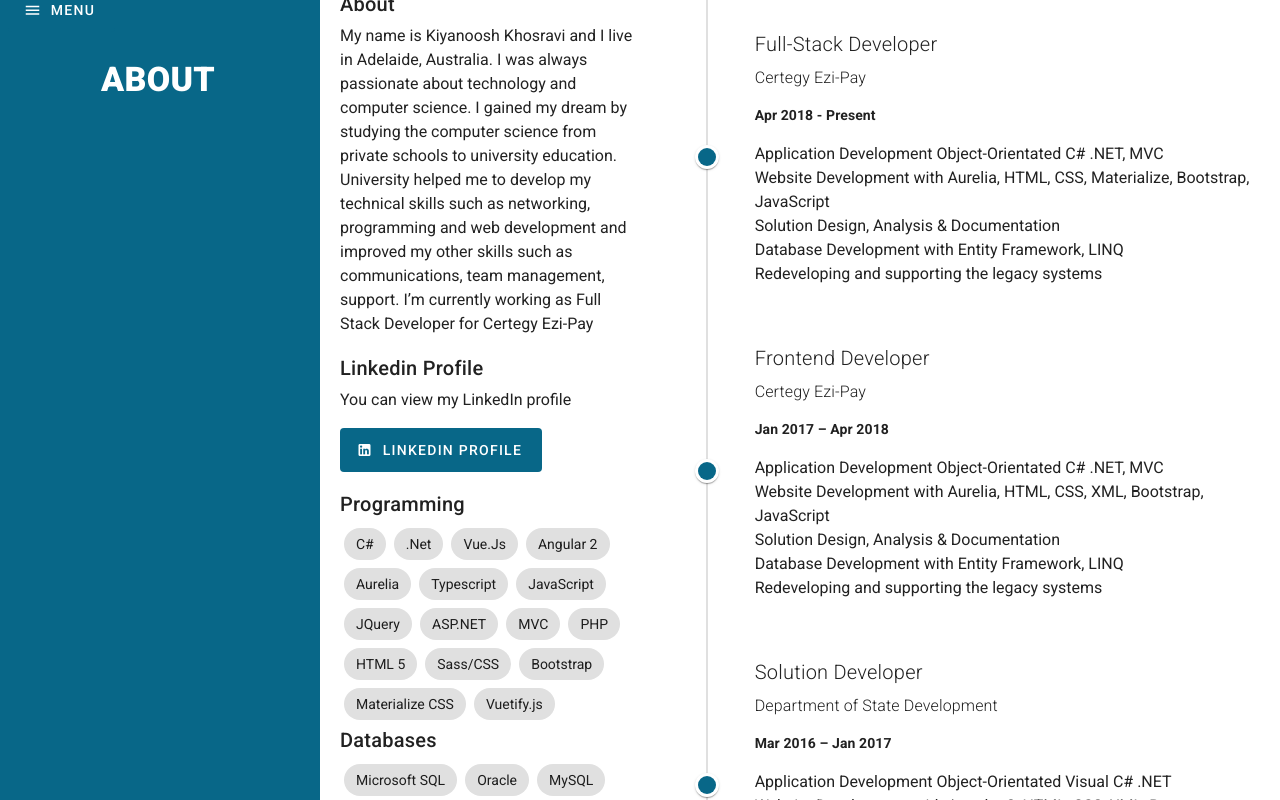
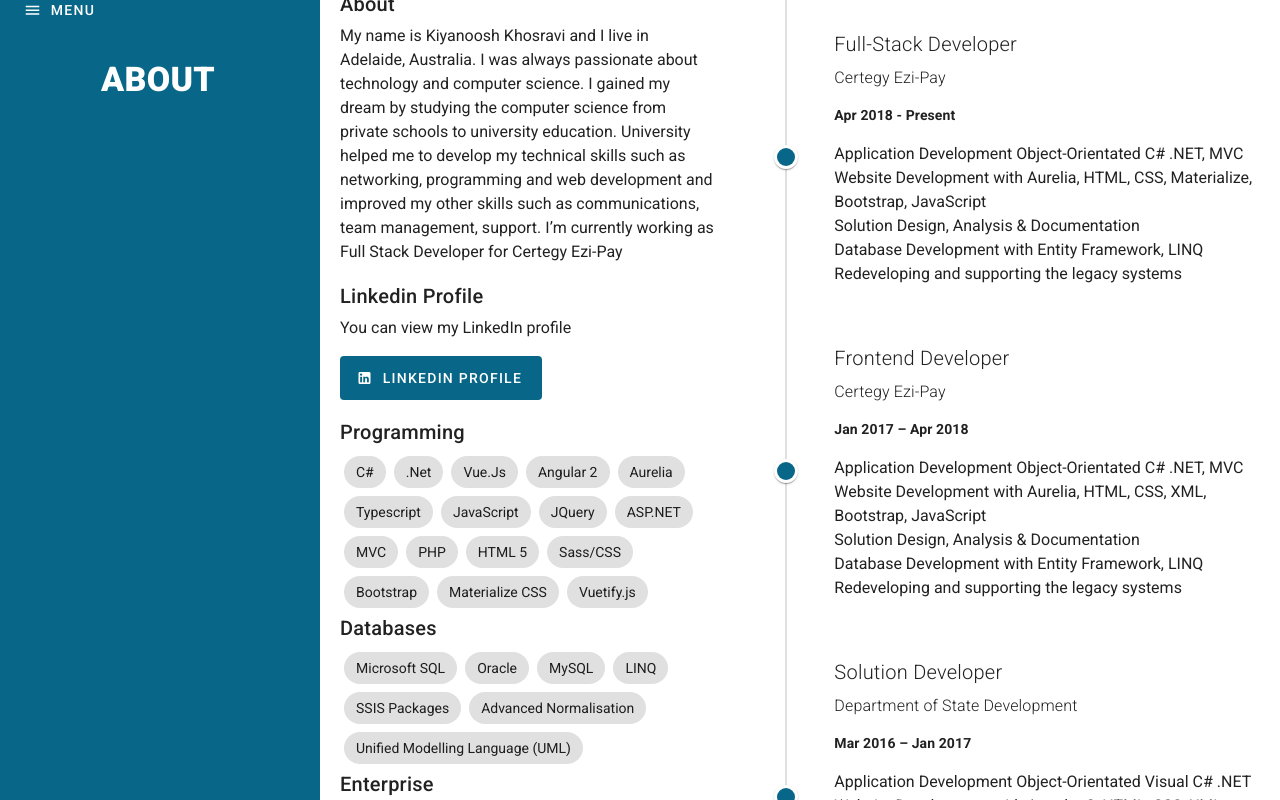
Before and after one commit to kiyanooshkh/kk-vue-portfolio, a Vue app: page /about in a window 1280 px wide. Shown: the top 800 px of the page. Built offline with nearby package versions, Linux system fonts and the light colour scheme.

Commit message:
update and fix build issue

```diff
--- a/src/views/About.vue
+++ b/src/views/About.vue
@@ -16,7 +16,7 @@
         </v-col>
         <v-col cols="12" md="12" lg="9" class="pt-0 pb-0 px-5">
           <v-row class="slide-right">
-            <v-col cols="12" md="4" class="text-center">
+            <v-col cols="12" md="5" class="text-center">
               <div class="mb-4 text-left">
                 <p class="title mb-1">About</p>
                 <p>My name is Kiyanoosh Khosravi and I live in Adelaide, Australia. I was always passionate about technology and computer science. I gained my dream by studying the computer science from private schools to university education. University helped me to develop my technical skills such as networking, programming and web development and improved my other skills such as communications, team management, support. I’m currently working as Full Stack Developer for Certegy Ezi-Pay</p>
@@ -27,9 +27,9 @@
                   <span>Linkedin Profile</span>
                 </v-btn>
               </div>
-              <Skills />
+              <WorkSkills />
             </v-col>
-            <v-col cols="12" md="8" class="text-center">
+            <v-col cols="12" md="7" class="text-center">
               <Timeline />
             </v-col>
           </v-row>
@@ -42,10 +42,10 @@
 <script>
 import Navbar from "../components/Navbar";
 import Timeline from "../components/Timeline";
-import Skills from "../components/Skills";
+import WorkSkills from "../components/WorkSkills";
 
 export default {
-  components: { Navbar, Timeline, Skills },
+  components: { Navbar, Timeline, WorkSkills },
   data() {
     return {
       noRadius: true
```
Also changed, not shown: src/components/WorkSkills.vue (renamed from src/components/skills.vue).
